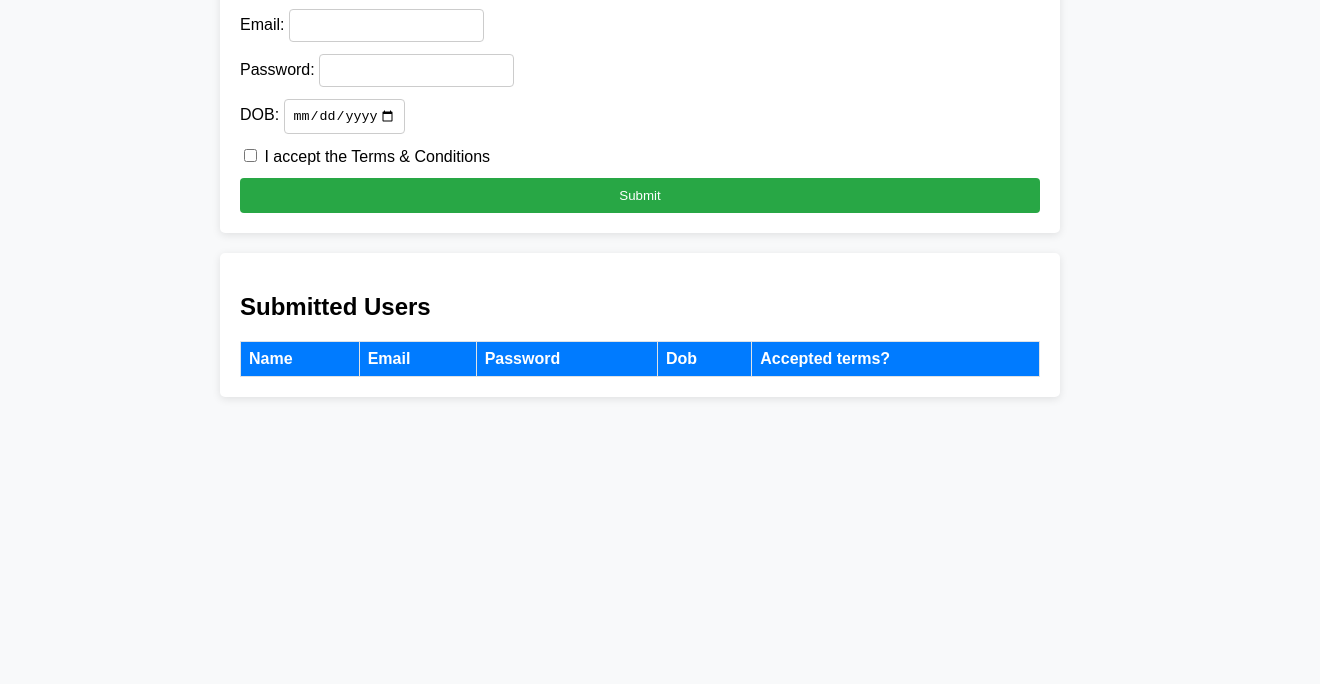
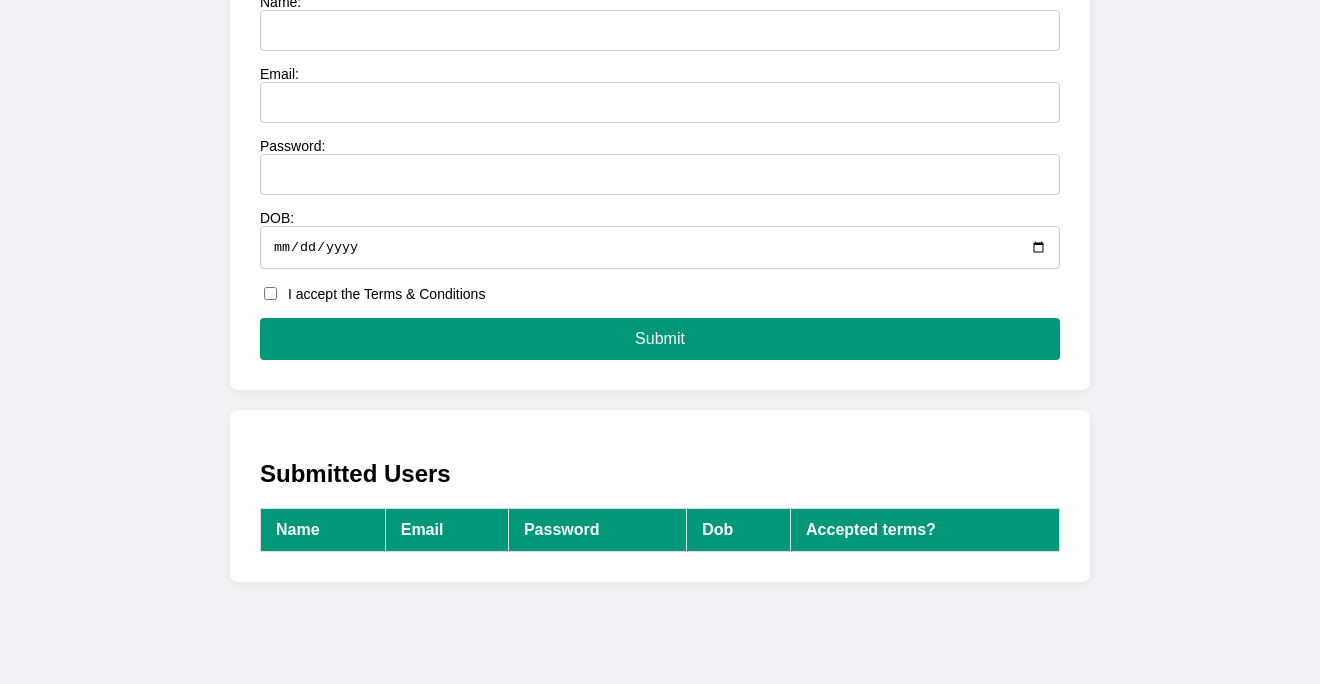
Before and after one commit to durahrah/wd101, a plain HTML site: page index.html in a window 1280 px wide. Shown: the part 156-840 px from the top of the page, 1320 px wide, since content can reach past the window. Drawn offline with Linux system fonts and the light colour scheme.

Commit message:
Update index.css

```diff
--- a/index.css
+++ b/index.css
@@ -1,72 +1,115 @@
+/* ─────── Base Layout & Centering ─────── */
 html,
 body {
   height: 100%;
   margin: 0;
-}
-body {
+  padding: 0;
+  width: 100%;
+  background: #f0f2f5;
+  font-family: Arial, sans-serif;
   display: flex;
   flex-direction: column;
   align-items: center;
   padding: 20px;
-  font-family: Arial, sans-serif;
-  background-color: #f8f9fa;
-}
-.form-container,
-.table-container {
-  background: white;
-  padding: 20px;
-  margin-bottom: 20px;
-  border-radius: 5px;
-  width: 360px;
-  box-shadow: 0 2px 8px rgba(0, 0, 0, 0.1);
-}
-form {
-  display: flex;
-  flex-direction: column;
-  gap: 12px;
-}
-input[type="text"],
-input[type="email"],
-input[type="password"],
-input[type="date"] {
-  padding: 8px;
-  border: 1px solid #ccc;
-  border-radius: 4px;
-}
-button {
-  padding: 10px;
-  background: #28a745;
-  border: none;
-  color: white;
-  cursor: pointer;
-  border-radius: 4px;
-}
-button:hover {
-  background: #218838;
-}
-table {
-  width: 100%;
-  border-collapse: collapse;
-}
-th,
-td {
-  border: 1px solid #dee2e6;
-  padding: 8px;
-  text-align: left;
-}
-thead {
-  background: #007bff;
-  color: white;
 }
 
 .form-container,
 .table-container {
   width: 800px;
   max-width: 95%;
+  background: #fff;
+  padding: 30px;
+  margin-bottom: 20px;
+  border-radius: 8px;
+  box-shadow: 0 4px 12px rgba(0, 0, 0, 0.05);
 }
 
-table#userTable {
+/* ─────── Form Styles ─────── */
+form {
+  display: flex;
+  flex-direction: column;
+  gap: 15px;
+}
+label {
+  font-size: 14px;
+  display: flex;
+  flex-direction: column;
+}
+input[type="text"],
+input[type="email"],
+input[type="password"],
+input[type="date"] {
+  padding: 12px;
+  border: 1px solid #ccc;
+  border-radius: 4px;
+}
+label.checkbox {
+  flex-direction: row;
+  align-items: center;
+  gap: 8px;
+}
+button[type="submit"] {
+  padding: 12px;
+  background: #009879;
+  color: #fff;
+  font-size: 16px;
+  border: none;
+  border-radius: 4px;
+  cursor: pointer;
+  transition: background 0.3s ease;
+}
+button[type="submit"]:hover {
+  background: #007f67;
+}
+
+/* ─────── Table Styles ─────── */
+.table-container {
+  overflow-x: auto;
+}
+.styled-table,
+#userTable {
   width: 100%;
-  table-layout: auto;
   border-collapse: collapse;
+  min-width: 600px;
 }
+
+.styled-table th,
+.styled-table td,
+#userTable th,
+#userTable td {
+  padding: 12px 15px;
+  border: 1px solid #ddd;
+  text-align: left;
+}
+.styled-table thead,
+#userTable thead {
+  background: #009879;
+  color: #fff;
+}
+.styled-table tbody tr:nth-child(even),
+#userTable tbody tr:nth-child(even) {
+  background: #f7f7f7;
+}
+.styled-table tbody tr:hover,
+#userTable tbody tr:hover {
+  background: #f1f1f1;
+}
+
+/* ─────── Responsive Enhancements ─────── */
+@media (max-width: 768px) {
+  .form-container,
+  .table-container {
+    width: 100%;
+    padding: 20px;
+    box-shadow: none;
+  }
+  input[type="text"],
+  input[type="email"],
+  input[type="password"],
+  input[type="date"],
+  th,
+  td {
+    font-size: 14px;
+    padding: 10px;
+  }
+}
```
